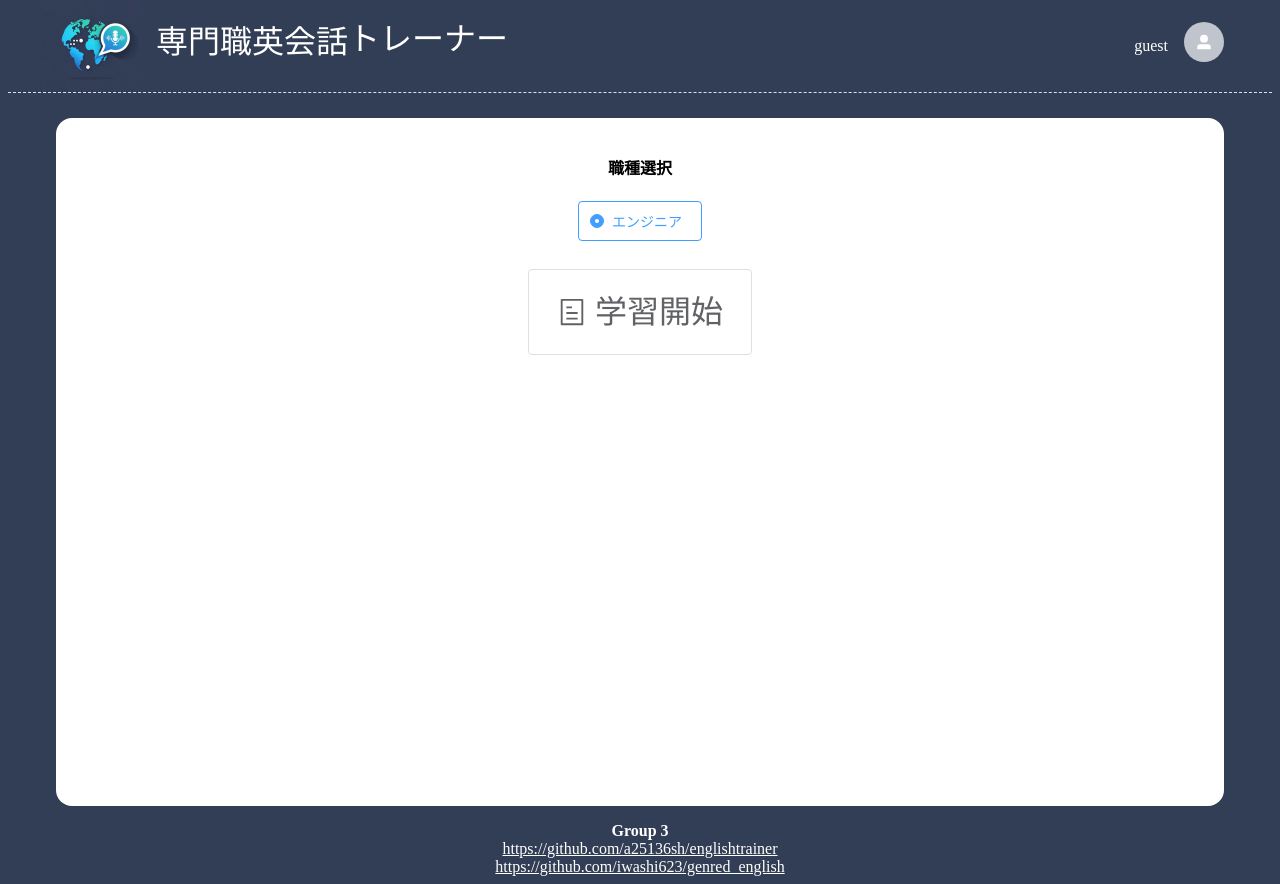
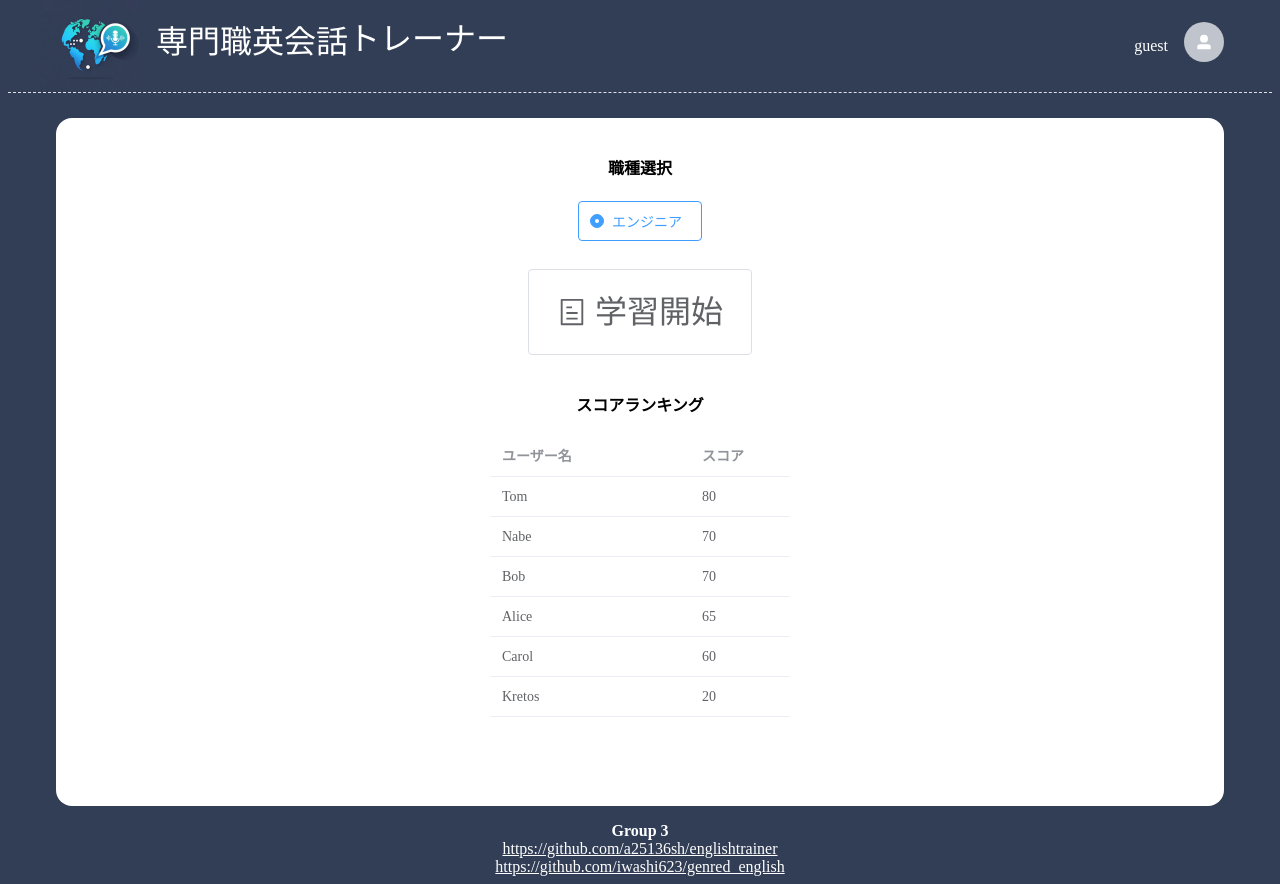
Before and after one commit to a25136sh/englishtrainer, a Vue app: page / in a window 1280 px wide. Built offline with nearby package versions, Linux system fonts and the light colour scheme; a web font is replaced by a local one.

Commit message:
add ranking

```diff
--- /dev/null
+++ b/src/stores/genre.ts
@@ -0,0 +1,13 @@
+import { ref } from 'vue'
+import { defineStore } from 'pinia'
+
+export const useGenreStore = defineStore('genre', () => {
+  const genres = ref([
+    {
+      name: 'エンジニア',
+      id: 1,
+    },
+  ])
+
+  return { genres }
+})
--- a/src/views/HomeView.vue
+++ b/src/views/HomeView.vue
@@ -2,9 +2,38 @@
 import { Tickets } from '@element-plus/icons-vue'
 
 import router from '@/router'
+import { useGenreStore } from '@/stores/genre'
 import { useProblemStore } from '@/stores/problem'
 
+const genreStore = useGenreStore()
 const problemStore = useProblemStore()
+
+const ranking = [
+  {
+    user: 'Tom',
+    score: 80,
+  },
+  {
+    user: 'Nabe',
+    score: 70,
+  },
+  {
+    user: 'Bob',
+    score: 70,
+  },
+  {
+    user: 'Alice',
+    score: 65,
+  },
+  {
+    user: 'Carol',
+    score: 60,
+  },
+  {
+    user: 'Kretos',
+    score: 20,
+  },
+]
 
 const start = () => {
   problemStore.clearProblem()
@@ -19,7 +48,14 @@ const start = () => {
       <div>
         <h4>職種選択</h4>
         <el-radio-group v-model="problemStore.genre">
-          <el-radio value="1" size="large" border>エンジニア</el-radio>
+          <el-radio
+            :value="`${genre.id}`"
+            size="large"
+            v-for="genre in genreStore.genres"
+            :key="genre.id"
+            border
+            >{{ genre.name }}</el-radio
+          >
         </el-radio-group>
         <div>
           <el-button size="large" @click="start" style="margin-top: 2em; padding: 3em 2em">
@@ -29,5 +65,14 @@ const start = () => {
         </div>
       </div>
     </div>
+    <div style="display: flex; justify-content: space-around">
+      <div style="width: 300px; margin-top: 1em">
+        <h4>スコアランキング</h4>
+        <el-table :data="ranking" style="width: 300px">
+          <el-table-column prop="user" label="ユーザー名" />
+          <el-table-column prop="score" label="スコア" width="100" />
+        </el-table>
+      </div>
+    </div>
   </div>
 </template>
```
